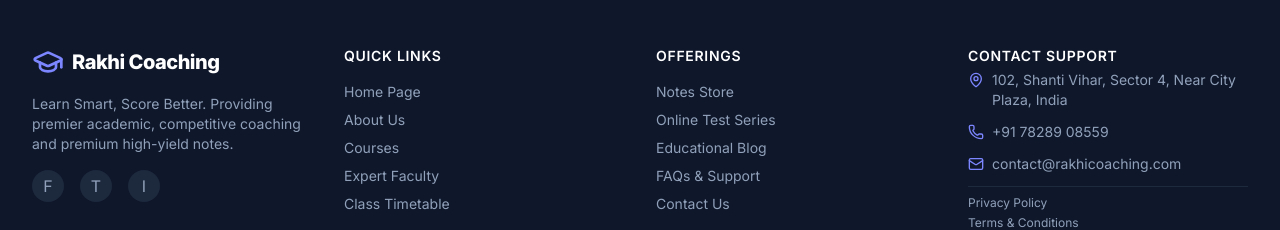
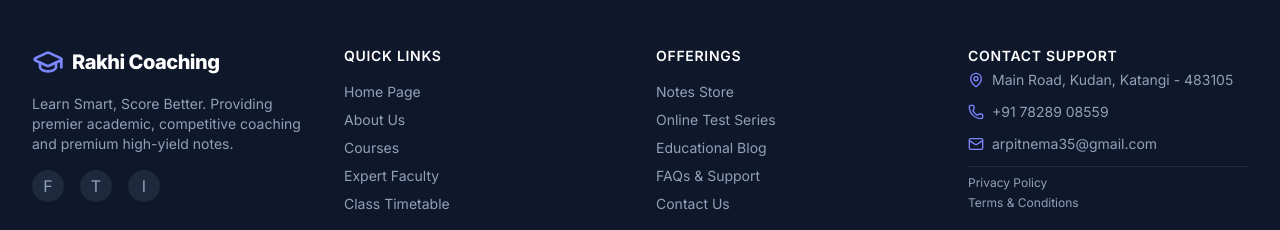
Before and after one commit to arpitnema35-ui/Rakhi-coaching-clases, a React (Vite) app: page / in a window 1280 px wide. Shown: the part 1729-1959 px from the top of the page. Built offline with nearby package versions, Linux system fonts and the light colour scheme; no server answers; the database is empty.

Commit message:
chore: update contact info and refine firebase logs
Update office address and support email across components. Simplify firebase connection error handling to support local fallback mode.

```diff
--- a/src/components/Footer.tsx
+++ b/src/components/Footer.tsx
@@ -104,7 +104,7 @@ export default function Footer({ setActiveTab }: FooterProps) {
             <h3 className="text-white font-semibold text-sm tracking-wider uppercase mb-1">Contact Support</h3>
             <div className="flex items-start space-x-2">
               <MapPin size={16} className="text-indigo-400 mt-0.5 shrink-0" />
-              <span>102, Shanti Vihar, Sector 4, Near City Plaza, India</span>
+              <span>Main Road, Kudan, Katangi - 483105</span>
             </div>
             <div className="flex items-center space-x-2">
               <Phone size={16} className="text-indigo-400 shrink-0" />
@@ -112,7 +112,7 @@ export default function Footer({ setActiveTab }: FooterProps) {
             </div>
             <div className="flex items-center space-x-2">
               <Mail size={16} className="text-indigo-400 shrink-0" />
-              <span>contact@rakhicoaching.com</span>
+              <span>arpitnema35@gmail.com</span>
             </div>
             <div className="pt-2 border-t border-slate-800 flex flex-col space-y-1 text-xs">
               <button onClick={() => setActiveTab('privacy')} className="text-left hover:text-white transition-colors cursor-pointer">
--- a/src/components/PublicPages.tsx
+++ b/src/components/PublicPages.tsx
@@ -974,7 +974,7 @@ export default function PublicPages({
                     <MapPin size={14} className="text-indigo-400" />
                     <span>OUR OFFICE</span>
                   </div>
-                  <p>102, Shanti Vihar, Sector 4, Near City Plaza, India</p>
+                  <p>Main Road, Kudan, Katangi - 483105</p>
                 </div>
                 <div className="space-y-2">
                   <div className="flex items-center space-x-2 text-white font-bold">
@@ -985,11 +985,11 @@ export default function PublicPages({
                   <p className="text-[10px] text-slate-500">Available Mon-Sat (9 AM - 8 PM)</p>
                 </div>
                 <div className="space-y-2">
-                  <div className="flex items-center space-x-2 text-slate-950 dark:text-white font-bold">
-                    <Mail size={14} className="text-indigo-500" />
+                  <div className="flex items-center space-x-2 text-white font-bold">
+                    <Mail size={14} className="text-indigo-400" />
                     <span>EMAIL SUPPORT</span>
                   </div>
-                  <p>contact@rakhicoaching.com</p>
+                  <p className="text-slate-200 font-bold font-mono">arpitnema35@gmail.com</p>
                 </div>
                 <div className="space-y-2">
                   <div className="flex items-center space-x-2 text-slate-950 dark:text-white font-bold">
--- a/src/firebase.ts
+++ b/src/firebase.ts
@@ -74,11 +74,7 @@ export async function testConnection(): Promise<boolean> {
     console.log("Firebase Connection verified successfully.");
     return true;
   } catch (error) {
-    if (error instanceof Error && error.message.includes('the client is offline')) {
-      console.error("Firebase is offline. Please check your network and configuration.");
-    } else {
-      console.warn("Firebase test connection warning (this is normal if the collection doesn't exist yet):", error);
-    }
+    console.warn("Firebase connection notice: operating in local fallback mode.", error);
     return false;
   }
 }
```
